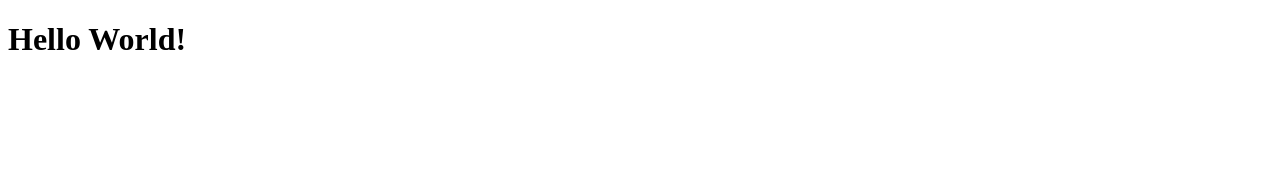
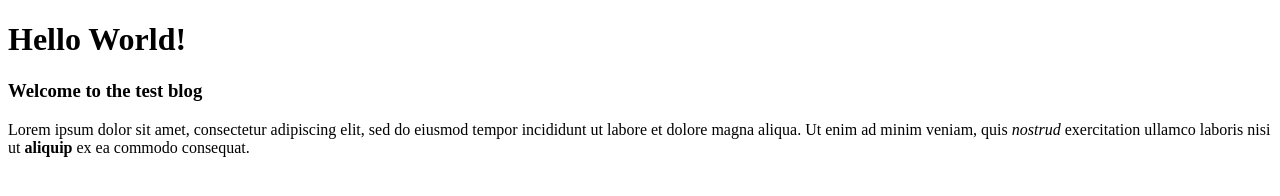
Before and after one commit to kimmyveraldi/git_test, a plain HTML site: page index.html in a window 1280 px wide. Drawn offline with Linux system fonts and the light colour scheme.

Commit message:
Added blog to index.html

```diff
--- a/index.html
+++ b/index.html
@@ -4,9 +4,12 @@
     <meta charset="UTF-8">
     <meta http-equiv="X-UA-Compatible" content="IE=edge">
     <meta name="viewport" content="width=device-width, initial-scale=1.0">
-    <title>Odin Test Webpage</title>
+    <title>Odin Test Blog</title>
 </head>
 <body>
+    <!-- I am a comment-->
     <h1>Hello World!</h1>
+    <h3>Welcome to the test blog</h3>
+    <p>Lorem ipsum dolor sit amet, consectetur adipiscing elit, sed do eiusmod tempor incididunt ut labore et dolore magna aliqua. Ut enim ad minim veniam, quis <em>nostrud</em> exercitation ullamco laboris nisi ut <strong>aliquip</strong> ex ea commodo consequat.</p>
 </body>
 </html>
```
